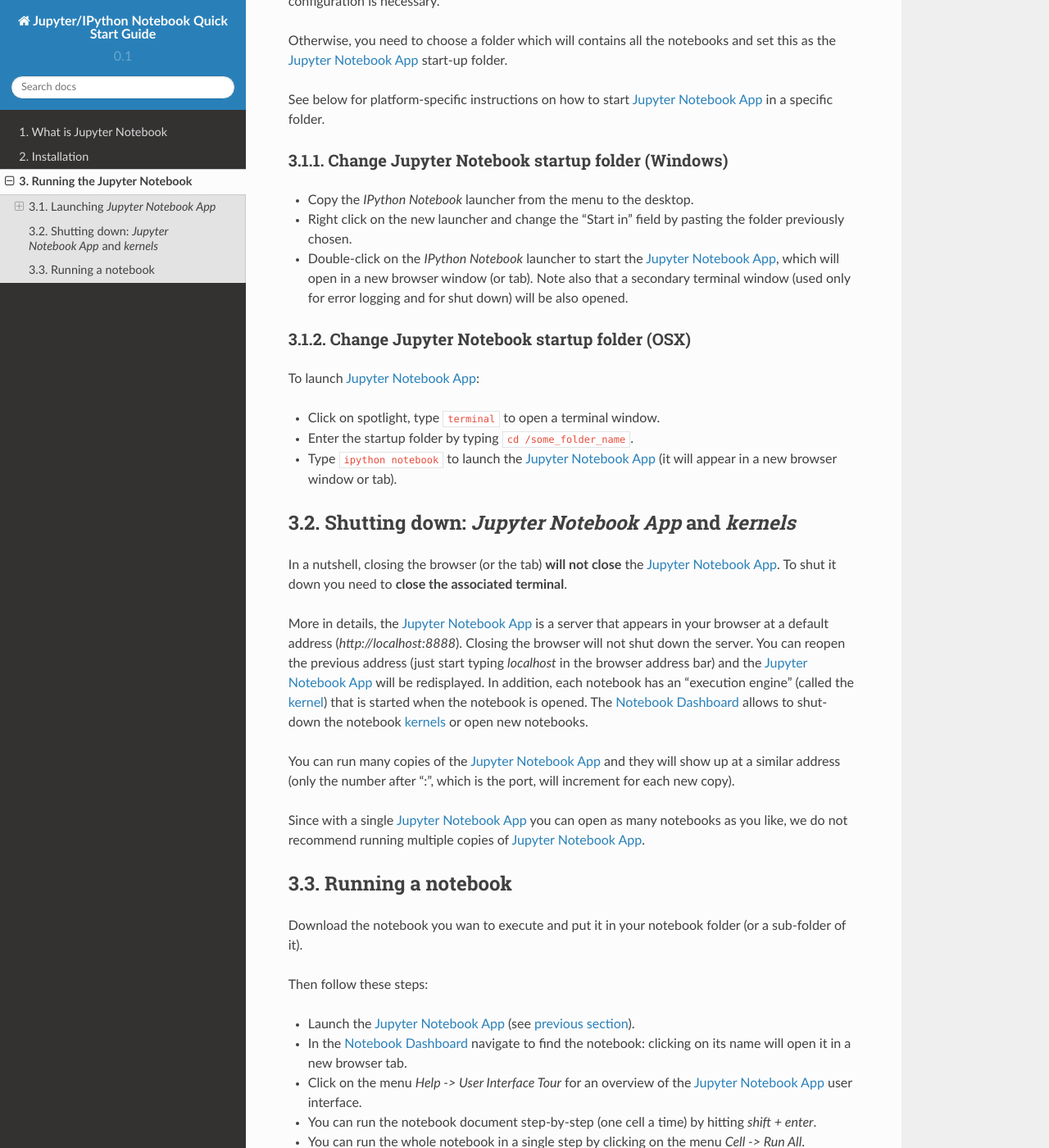
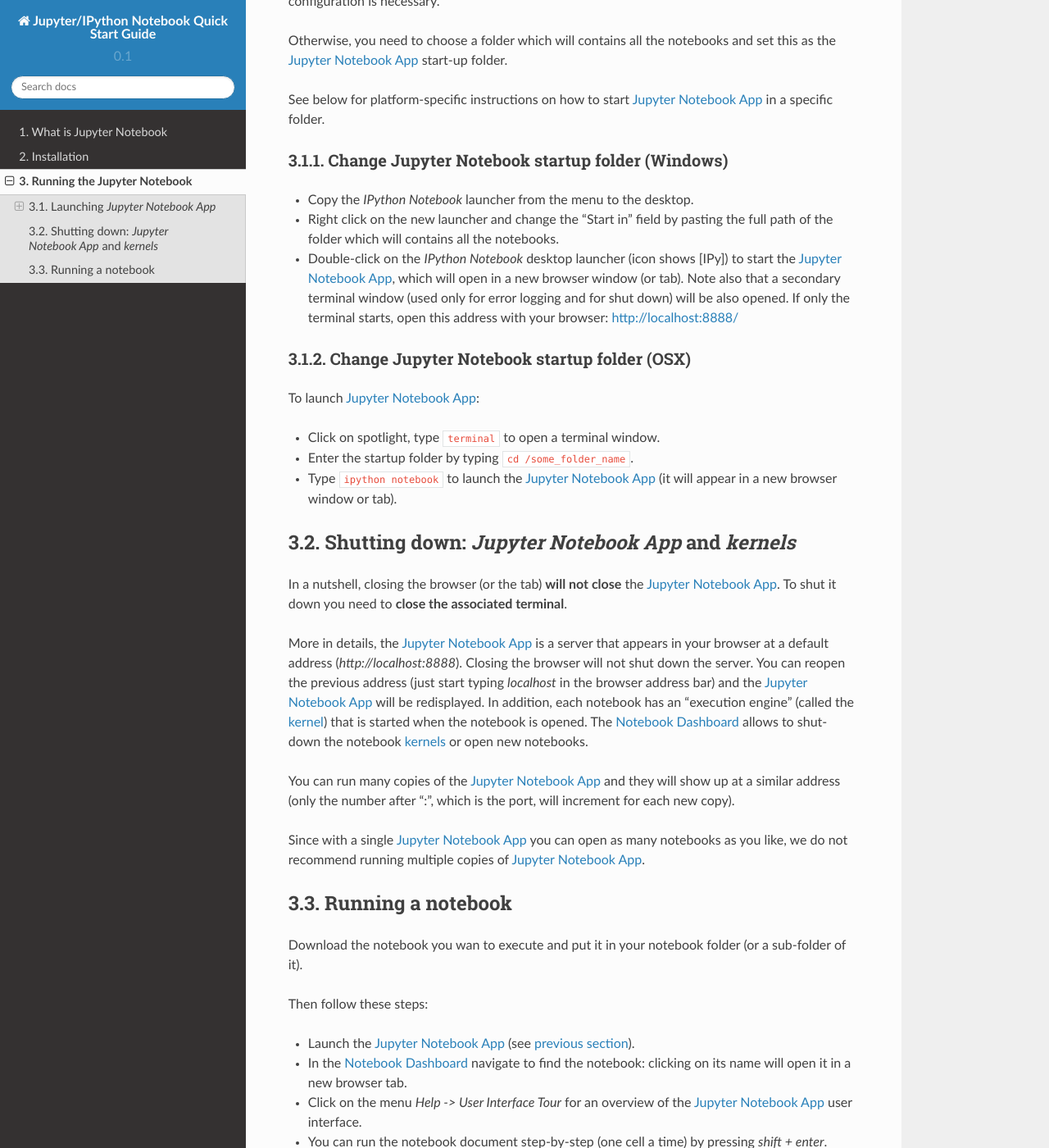
Before and after one commit to tritemio/jupyter_notebook_beginner_guide, a Sphinx documentation site: the page built from docs/execute.rst, in a window 1280 px wide and 1400 px high, scrolled down 485 px. Shown: the whole window at 82% size. Built offline with Sphinx 7.4.7 and the Read the Docs theme 2.0.0, drawn with Linux system fonts in a browser that asks for light colours.

Commit message:
Update execute.rst

```diff
--- a/docs/execute.rst
+++ b/docs/execute.rst
@@ -32,12 +32,18 @@
 - Copy the *IPython Notebook* launcher from the menu to the desktop.
 
 - Right click on the new launcher and change the "Start in" field by pasting
-  the folder previously chosen.
+  the full path of the folder which will contains all the notebooks.
 
-- Double-click on the *IPython Notebook* launcher to start the
+- Double-click on the *IPython Notebook* desktop launcher (icon shows [IPy]) to start the
   :ref:`notebook_app`, which will open in a new browser window (or tab).
   Note also that a secondary terminal window (used only for error logging and
   for shut down) will be also opened.
+  If only the terminal starts, open this address with your browser:
+  |localhost|
+
+.. |localhost| raw:: html
+
+   <a href="http://localhost:8888/" target="_blank">http://localhost:8888/</a>
 
 
 Change Jupyter Notebook startup folder (OSX)
@@ -91,7 +97,7 @@
 - Click on the menu *Help -> User Interface Tour* for an overview
   of the :ref:`notebook_app` user interface.
 
-- You can run the notebook document step-by-step (one cell a time) by hitting
+- You can run the notebook document step-by-step (one cell a time) by pressing
   *shift + enter*.
 
 - You can run the whole notebook in a single step by clicking on the menu
```
